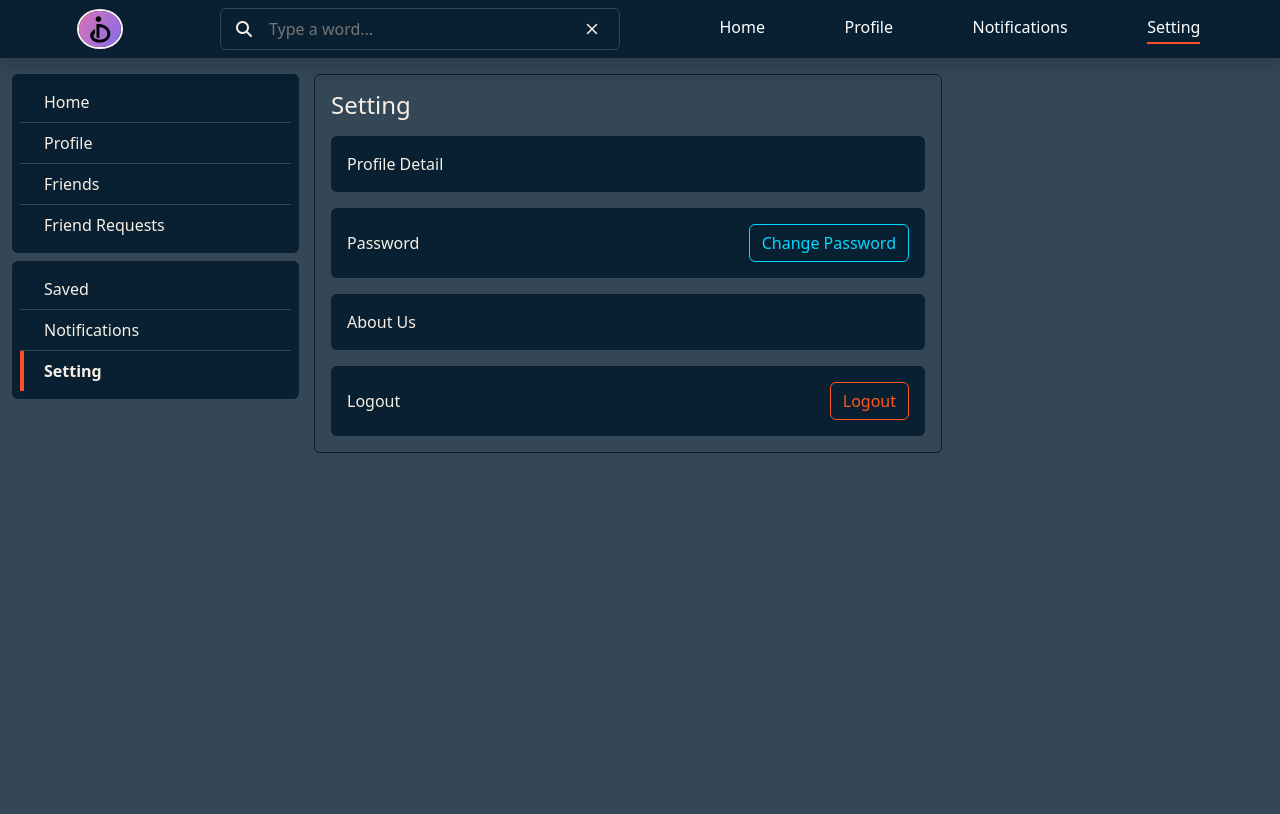
After one commit to coderAung/illuminati-main, a Java web app: page /setting in a window 1280 px wide. The commit adds this page. Run offline with Tomcat 11, a stand-in JSP engine, Linux system fonts and the light colour scheme; some libraries are stand-ins or nearby versions.

Commit message:
committing before chat gpt css

```diff
--- a/social-app/src/main/webapp/component/friend-preview.jsp
+++ b/social-app/src/main/webapp/component/friend-preview.jsp
@@ -1,6 +1,6 @@
 <%@ page language="java" contentType="text/html; charset=UTF-8"
 	pageEncoding="UTF-8"%>
-<div class="bg-pale mb-2 p-3 color-white rounded">
+<div class="bg-common mb-2 p-3 color-white rounded">
 	<div class="mb-3 d-flex justify-content-between">
 		<span class="fs-5">Friends (10)</span> <a href="#"
 			class="text-decoration-none btn btn-common"> <i class="bi bi-search"></i> Find a friend
@@ -34,7 +34,7 @@
 		</div>
 		<div class="col d-flex justify-content-center my-auto">
 			<a href=""
-				class="d-flex color-orange flex-column link-hover text-decoration-none align-items-center">
+				class="d-flex color-blue flex-column link-hover text-decoration-none align-items-center">
 				<i class="bi bi-arrow-right-circle fs-1"></i> <span>See All</span>
 			</a>
 		</div>
--- /dev/null
+++ b/social-app/src/main/webapp/component/modal/change-password.jsp
@@ -0,0 +1,24 @@
+<%@ page language="java" contentType="text/html; charset=UTF-8"
+	pageEncoding="UTF-8"%>
+
+<div class="modal fade" id="change-password">
+	<div class="modal-dialog">
+		<div class="modal-content bg-pale color-white">
+			<div class="modal-header fs-5">Change Password</div>
+			<form action="">
+				<div class="modal-body">
+					<div class="mb-3 bg-common password-input rounded px-2 py-2">
+						<input class="w-100" type="password" placeholder="Old password" />
+					</div>
+					<div class="bg-common password-input rounded px-2 py-2">
+						<input class="w-100" type="password" placeholder="New password" />
+					</div>
+				</div>
+				<div class="modal-footer">
+					<button class="btn cancel-btn" type="button">Cancel</button>
+					<button class="btn change-btn" type="submit">Change</button>
+				</div>
+			</form>
+		</div>
+	</div>
+</div>
--- a/social-app/src/main/webapp/component/nav-bar.jsp
+++ b/social-app/src/main/webapp/component/nav-bar.jsp
@@ -36,7 +36,7 @@
 		<a href="${home}" class="nav-link text-white ${param.homeActive}">Home</a>
 		<a href="${profile}" class="nav-link text-white ${param.profileActive}">Profile</a>
 		<a href="${notifications}" class="nav-link text-white ${param.noificationActive}">Notifications</a>
-		<a href="${setting}" class="nav-link text-white" ${param.settingActive}>Setting</a>
+		<a href="${setting}" class="nav-link text-white ${param.settingActive}">Setting</a>
 	</div>
 	<!-- nav-links end -->
 </div>
--- a/social-app/src/main/webapp/component/sidebar.jsp
+++ b/social-app/src/main/webapp/component/sidebar.jsp
@@ -1,28 +1,43 @@
 <%@ page language="java" contentType="text/html; charset=UTF-8"
 	pageEncoding="UTF-8"%>
+<%@ taglib prefix="c" uri="http://java.sun.com/jsp/jstl/core"%>
+
+<c:url var="home" value="/home"></c:url>
+<c:url var="profile" value="/profile"></c:url>
+<c:url var="friends" value="/friends"></c:url>
+<c:url var="friendRequests" value="/friend-requests"></c:url>
+<c:url var="saved" value="/saved"></c:url>
+<c:url var="notifications" value="/notifications"></c:url>
+<c:url var="setting" value="/setting"></c:url>
+
 
 <div class="col-3 left-side">
 	<!-- ==========================side bar start ======================================-->
 	<div class="sidebar bg-common rounded mb-2 p-2">
 
-		<a href="#"
+		<a href="${home}"
 			class="menu-item ${param.homeActive} py-2 px-4 pointer d-block text-decoration-none">
-			Home </a> <a href="#"
+			Home </a>
+		<a href="${profile}"
 			class="menu-item ${param.profileActive} py-2 px-4 pointer d-block text-decoration-none">
-			Profile </a> <a href="#"
+			Profile </a>
+		<a href="${friends}"
 			class="menu-item ${param.friendsActive} py-2 px-4 pointer d-block text-decoration-none">
-			Friends</a> <a href="#"
+			Friends</a>
+		<a href="${friendRequests}"
 			class="menu-item ${param.friendRequestActive} py-2 px-4 pointer d-block text-decoration-none">
 			Friend Requests</a>
 	</div>
 
 	<div class="sidebar bg-common rounded p-2">
 
-		<a href="#"
+		<a href="${saved}"
 			class="menu-item ${param.savedActive} py-2 px-4 pointer d-block text-decoration-none">
-			Saved </a> <a href="#"
+			Saved </a>
+		<a href="${notifications}"
 			class="menu-item ${param.notificationActive} py-2 px-4 pointer d-block text-decoration-none">
-			Notifications </a> <a href="#"
+			Notifications </a>
+		<a href="${setting}"
 			class="menu-item ${param.settingActive} py-2 px-4 pointer d-block text-decoration-none">
 			Setting </a>
 	</div>
--- a/social-app/src/main/webapp/resource/css2/profile.css
+++ /dev/null
@@ -1 +0,0 @@
-@charset "ISO-8859-1";
--- a/social-app/src/main/webapp/view/home.jsp
+++ b/social-app/src/main/webapp/view/home.jsp
@@ -5,7 +5,7 @@
 <html>
 <head>
 <meta charset="ISO-8859-1">
-<title>Home</title>
+<title>Illuminati | Home</title>
 
 <jsp:include page="/resource/library/bootstrap.jsp"></jsp:include>
 <jsp:include page="/resource/library/icon.jsp"></jsp:include>
--- /dev/null
+++ b/social-app/src/main/webapp/view/setting.jsp
@@ -0,0 +1,57 @@
+<%@ page language="java" contentType="text/html; charset=UTF-8"
+	pageEncoding="UTF-8"%>
+<%@ taglib prefix="c" uri="http://java.sun.com/jsp/jstl/core"%>
+<!DOCTYPE html>
+<html>
+<head>
+<meta charset="UTF-8">
+<title>Illuminati | Setting</title>
+</head>
+<jsp:include page="/resource/library/bootstrap.jsp"></jsp:include>
+<jsp:include page="/resource/library/icon.jsp"></jsp:include>
+
+<c:url var="navbarCss" value="/resource/css/nav-bar.css"></c:url>
+<link href="${navbarCss}" rel="stylesheet">
+
+<c:url var="commonCss" value="/resource/css/common.css"></c:url>
+<link href="${commonCss}" rel="stylesheet">
+<body>
+	<!-- nav bar start -->
+	<jsp:include page="/component/nav-bar.jsp">
+		<jsp:param value="nav-link-active" name="settingActive" />
+	</jsp:include>
+	<!-- nav bar end -->
+
+	<main>
+		<div class="container-fluid row">
+
+			<!-- sidebar start -->
+			<jsp:include page="/component/sidebar.jsp">
+				<jsp:param name="settingActive" value="menu-item-active" />
+			</jsp:include>
+			<!-- sidebar end -->
+			<div class="col-6 px-0 color-white">
+				<div class="border-blue rounded p-3">
+					<h4 class="mb-3">Setting</h4>
+					<div class="bg-common setting-div rounded p-3 mb-3">
+						<span>Profile Detail</span>
+					</div>
+					<div class="bg-common setting-div rounded p-3 mb-3 d-flex align-items-center justify-content-between">
+						<span>Password</span>
+						<button type="button" data-bs-toggle="modal" data-bs-target="#change-password" class="btn change-password-btn">Change Password</button>
+					</div>
+					<div class="bg-common setting-div rounded p-3 mb-3">
+						<span>About Us</span>
+					</div>
+					<div class="bg-common setting-div rounded p-3 d-flex align-items-center justify-content-between">
+						<span>Logout</span>
+						<button class="btn logout-btn">Logout</button>
+					</div>
+				</div>
+			</div>
+		</div>
+		<jsp:include page="/component/modal/change-password.jsp"></jsp:include>
+	</main>
+	<!-- main content end -->
+</body>
+</html>
```
Also changed, not shown: social-app/src/main/webapp/component/create-post-link.jsp (+5 -2 lines), social-app/src/main/webapp/component/posts.jsp (+7 -3 lines), social-app/src/main/webapp/component/profile-card.jsp (+10 -17 lines), social-app/src/main/webapp/resource/css/common.css (+141 -13 lines), 2 other files.
